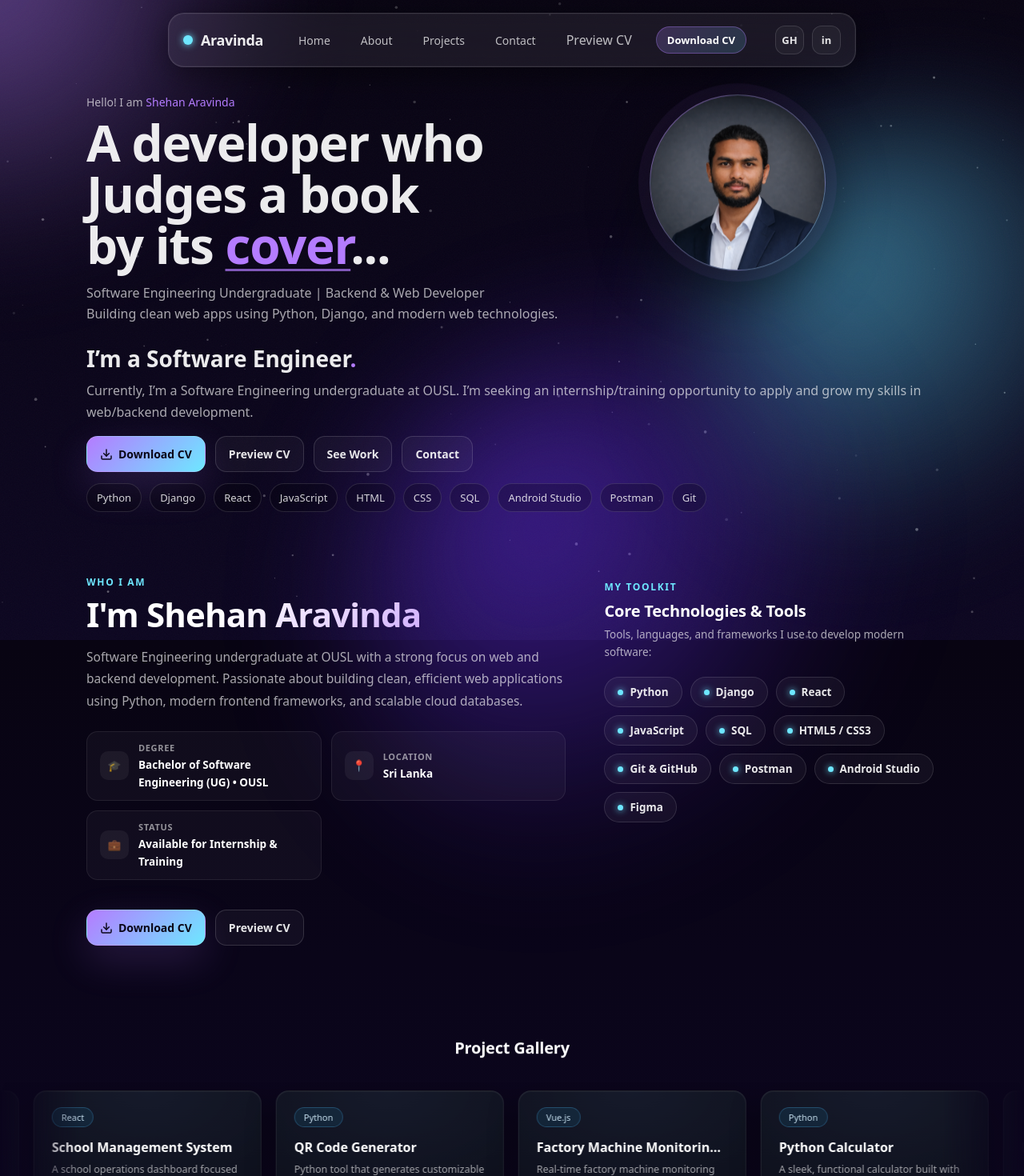
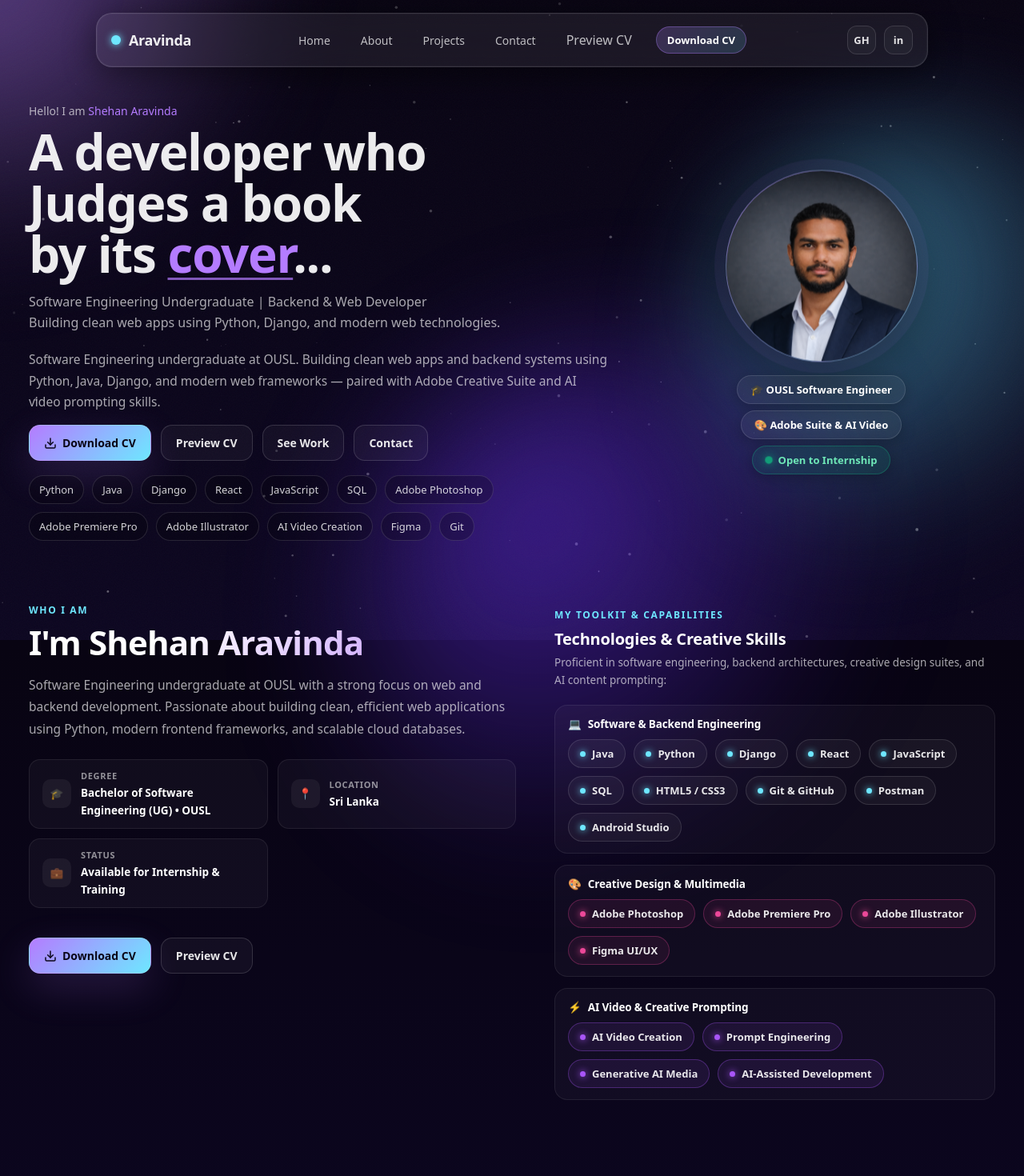
Before and after one commit to AravindaRajapaksha/Portforlio, a React (Vite) app: page / in a window 1280 px wide. Shown: the top 1470 px of the page at 80% size. Built offline with nearby package versions, Linux system fonts and the light colour scheme.

Commit message:
Balance page layout with wider container, 3-column project grid, Java, Adobe Suite, and AI Video skills

```diff
--- a/src/App.jsx
+++ b/src/App.jsx
@@ -874,33 +874,9 @@ export default function App() {
                   {profileData.subtitle} <br />
                   {profileData.description}
                 </p>
-              </div>
-            </Reveal>
 
-            <Reveal direction="right">
-              <div className="avatarWrap">
-                <div className="avatar">
-                  <img
-                    src={profileData.imgSrc}
-                    alt={profileData.name}
-                    className="avatarImg"
-                  />
-                </div>
-              </div>
-            </Reveal>
-          </div>
-
-          <div className="heroRow">
-            {/* LEFT TEXT */}
-            <Reveal direction="left" delay={200}>
-              <div className="heroText">
-                <h2 className="bigLine">
-                  I’m a Software Engineer<span className="accent">.</span>
-                </h2>
-
-                <p className="muted">
-                  Currently, I’m a Software Engineering undergraduate at OUSL. I’m seeking an
-                  internship/training opportunity to apply and grow my skills in web/backend development.
+                <p className="muted heroBio">
+                  Software Engineering undergraduate at OUSL. Building clean web apps and backend systems using Python, Java, Django, and modern web frameworks — paired with Adobe Creative Suite and AI video prompting skills.
                 </p>
 
                 <div className="btnRow">
@@ -925,20 +901,37 @@ export default function App() {
 
                 <div className="chips">
                   <Pill>Python</Pill>
+                  <Pill>Java</Pill>
                   <Pill>Django</Pill>
                   <Pill>React</Pill>
                   <Pill>JavaScript</Pill>
-                  <Pill>HTML</Pill>
-                  <Pill>CSS</Pill>
                   <Pill>SQL</Pill>
-                  <Pill>Android Studio</Pill>
-                  <Pill>Postman</Pill>
+                  <Pill>Adobe Photoshop</Pill>
+                  <Pill>Adobe Premiere Pro</Pill>
+                  <Pill>Adobe Illustrator</Pill>
+                  <Pill>AI Video Creation</Pill>
+                  <Pill>Figma</Pill>
                   <Pill>Git</Pill>
                 </div>
               </div>
             </Reveal>
 
-            {/* RIGHT PROFILE (TOP ALIGNED) - MOVED TO TOP OF HERO */}
+            <Reveal direction="right">
+              <div className="avatarWrap">
+                <div className="avatar">
+                  <img
+                    src={profileData.imgSrc}
+                    alt={profileData.name}
+                    className="avatarImg"
+                  />
+                </div>
+                <div className="avatarBadges">
+                  <div className="heroBadge">🎓 OUSL Software Engineer</div>
+                  <div className="heroBadge">🎨 Adobe Suite & AI Video</div>
+                  <div className="heroBadge liveStatus"><span className="statusDot" />Open to Internship</div>
+                </div>
+              </div>
+            </Reveal>
           </div>
         </section>
 
@@ -992,13 +985,18 @@ export default function App() {
               </div>
 
               <div className="aboutSkillsCol">
-                <span className="aboutEyebrow">My Toolkit</span>
-                <h3 className="aboutSkillsHeading">Core Technologies & Tools</h3>
+                <span className="aboutEyebrow">My Toolkit & Capabilities</span>
+                <h3 className="aboutSkillsHeading">Technologies & Creative Skills</h3>
                 <p className="aboutSkillsSub">
-                  Tools, languages, and frameworks I use to develop modern software:
+                  Proficient in software engineering, backend architectures, creative design suites, and AI content prompting:
                 </p>
 
+                <div className="aboutSkillCategory">
+                  <div className="aboutSkillCategoryTitle">
+                    <span>💻</span> Software & Backend Engineering
+                  </div>
                   <div className="aboutSkillsGrid">
+                    <span className="aboutSkillTag"><span className="skillDot" />Java</span>
                     <span className="aboutSkillTag"><span className="skillDot" />Python</span>
                     <span className="aboutSkillTag"><span className="skillDot" />Django</span>
                     <span className="aboutSkillTag"><span className="skillDot" />React</span>
@@ -1008,7 +1006,31 @@ export default function App() {
                     <span className="aboutSkillTag"><span className="skillDot" />Git & GitHub</span>
                     <span className="aboutSkillTag"><span className="skillDot" />Postman</span>
                     <span className="aboutSkillTag"><span className="skillDot" />Android Studio</span>
-                  <span className="aboutSkillTag"><span className="skillDot" />Figma</span>
+                  </div>
+                </div>
+
+                <div className="aboutSkillCategory">
+                  <div className="aboutSkillCategoryTitle">
+                    <span>🎨</span> Creative Design & Multimedia
+                  </div>
+                  <div className="aboutSkillsGrid">
+                    <span className="aboutSkillTag creativeTag"><span className="skillDot creative" />Adobe Photoshop</span>
+                    <span className="aboutSkillTag creativeTag"><span className="skillDot creative" />Adobe Premiere Pro</span>
+                    <span className="aboutSkillTag creativeTag"><span className="skillDot creative" />Adobe Illustrator</span>
+                    <span className="aboutSkillTag creativeTag"><span className="skillDot creative" />Figma UI/UX</span>
+                  </div>
+                </div>
+
+                <div className="aboutSkillCategory">
+                  <div className="aboutSkillCategoryTitle">
+                    <span>⚡</span> AI Video & Creative Prompting
+                  </div>
+                  <div className="aboutSkillsGrid">
+                    <span className="aboutSkillTag aiTag"><span className="skillDot ai" />AI Video Creation</span>
+                    <span className="aboutSkillTag aiTag"><span className="skillDot ai" />Prompt Engineering</span>
+                    <span className="aboutSkillTag aiTag"><span className="skillDot ai" />Generative AI Media</span>
+                    <span className="aboutSkillTag aiTag"><span className="skillDot ai" />AI-Assisted Development</span>
+                  </div>
                 </div>
               </div>
             </div>
--- a/src/style.css
+++ b/src/style.css
@@ -116,7 +116,7 @@ body {
   transform: translateX(-50%);
   z-index: 50;
   width: calc(100% - 48px);
-  max-width: 860px;
+  max-width: 1040px;
   backdrop-filter: blur(24px);
   -webkit-backdrop-filter: blur(24px);
   background: rgba(255, 255, 255, .07);
@@ -257,15 +257,15 @@ body {
 }
 
 .wrap {
-  max-width: 1100px;
+  max-width: 1380px;
   margin: 0 auto;
-  padding: 18px;
+  padding: 24px 36px;
 }
 
 /* HERO */
 .hero {
-  padding-top: 100px;
-  padding-bottom: 22px;
+  padding-top: 105px;
+  padding-bottom: 28px;
   scroll-margin-top: 100px;
 }
 
@@ -294,10 +294,18 @@ body {
 }
 
 .sub {
-  margin: 0 0 24px;
+  margin: 0 0 20px;
   color: var(--muted);
   line-height: 1.65;
-  max-width: 900px;
+  max-width: 100%;
+}
+
+.heroBio {
+  font-size: 15.5px;
+  line-height: 1.68;
+  color: rgba(255, 255, 255, 0.78);
+  max-width: 740px;
+  margin: 0 0 20px;
 }
 
 .bigLine {
@@ -319,7 +327,7 @@ body {
   display: flex;
   gap: 12px;
   flex-wrap: wrap;
-  margin-bottom: 14px;
+  margin-bottom: 18px;
 }
 
 .btn {
@@ -327,7 +335,7 @@ body {
   align-items: center;
   justify-content: center;
   text-decoration: none;
-  padding: 12px 16px;
+  padding: 12px 18px;
   border-radius: 14px;
   border: 1px solid rgba(255, 255, 255, .14);
   font-weight: 700;
@@ -376,25 +384,24 @@ body {
 /* PROFILE */
 .heroHeader {
   display: grid;
-  grid-template-columns: 1fr auto;
-  gap: 30px;
-  align-items: center;
-  padding-right: 40px;
-}
-
-/* PROFILE */
+  grid-template-columns: 1.25fr 0.75fr;
+  gap: 48px;
+  align-items: center;
+  padding-right: 0;
+}
+
 .avatarWrap {
   display: flex;
   flex-direction: column;
-  align-items: flex-end;
-  gap: 10px;
-  transform: translate(-100px, -45px);
-  /* Final shift left */
+  align-items: center;
+  justify-content: center;
+  gap: 16px;
+  transform: none;
 }
 
 .avatar {
-  width: 220px;
-  height: 220px;
+  width: 240px;
+  height: 240px;
   flex-shrink: 0;
   aspect-ratio: 1 / 1;
   border-radius: 50%;
@@ -414,6 +421,53 @@ body {
   border-radius: 999px;
 }
 
+.avatarBadges {
+  display: flex;
+  flex-direction: column;
+  gap: 8px;
+  align-items: center;
+  width: 100%;
+}
+
+.heroBadge {
+  display: inline-flex;
+  align-items: center;
+  gap: 8px;
+  padding: 8px 16px;
+  border-radius: 999px;
+  font-size: 13px;
+  font-weight: 600;
+  background: rgba(255, 255, 255, 0.05);
+  border: 1px solid rgba(255, 255, 255, 0.12);
+  color: #ffffff;
+  backdrop-filter: blur(12px);
+  -webkit-backdrop-filter: blur(12px);
+  box-shadow: 0 4px 18px rgba(0, 0, 0, 0.25);
+  transition: all 0.2s ease;
+}
+
+.heroBadge:hover {
+  transform: translateY(-2px);
+  border-color: rgba(180, 124, 255, 0.4);
+  background: rgba(180, 124, 255, 0.12);
+}
+
+.heroBadge.liveStatus {
+  background: rgba(16, 185, 129, 0.1);
+  border-color: rgba(16, 185, 129, 0.3);
+  color: #6ee7b7;
+}
+
+.statusDot {
+  width: 8px;
+  height: 8px;
+  border-radius: 50%;
+  background: #10b981;
+  box-shadow: 0 0 10px #10b981;
+  display: inline-block;
+  animation: pulseDot 2s infinite;
+}
+
 .avatarHint {
   margin: 0;
   font-size: 12px;
@@ -434,7 +488,7 @@ body {
 
 /* SECTIONS */
 .section {
-  padding: 44px 0;
+  padding: 40px 0;
   scroll-margin-top: 80px;
 }
 
@@ -445,12 +499,12 @@ body {
 
 /* ABOUT ME SECTION */
 .aboutSection {
-  padding: 56px 0;
+  padding: 50px 0;
 }
 
 .aboutContainer {
   display: grid;
-  grid-template-columns: 1.18fr 0.82fr;
+  grid-template-columns: 1.05fr 0.95fr;
   gap: 48px;
   align-items: start;
 }
@@ -487,7 +541,7 @@ body {
   font-size: 15.5px;
   line-height: 1.75;
   color: var(--muted);
-  max-width: 620px;
+  max-width: 100%;
 }
 
 .aboutHighlights {
@@ -563,6 +617,31 @@ body {
   color: var(--muted);
 }
 
+.aboutSkillCategory {
+  margin-bottom: 14px;
+  background: rgba(255, 255, 255, 0.03);
+  border: 1px solid rgba(255, 255, 255, 0.08);
+  border-radius: 16px;
+  padding: 14px 16px;
+  transition: border-color 0.2s ease, background 0.2s ease;
+}
+
+.aboutSkillCategory:hover {
+  border-color: rgba(180, 124, 255, 0.25);
+  background: rgba(255, 255, 255, 0.045);
+}
+
+.aboutSkillCategoryTitle {
+  font-size: 13.5px;
+  font-weight: 700;
+  color: #ffffff;
+  display: flex;
+  align-items: center;
+  gap: 8px;
+  margin-bottom: 10px;
+  letter-spacing: -0.01em;
+}
+
 .aboutSkillsGrid {
   display: flex;
   flex-wrap: wrap;
@@ -573,9 +652,9 @@ body {
   display: inline-flex;
   align-items: center;
   gap: 8px;
-  padding: 9px 16px;
+  padding: 8px 14px;
   border-radius: 999px;
-  font-size: 13.5px;
+  font-size: 13px;
   font-weight: 600;
   background: rgba(255, 255, 255, 0.045);
   border: 1px solid rgba(255, 255, 255, 0.12);
@@ -588,6 +667,36 @@ body {
   border-color: rgba(180, 124, 255, 0.45);
   color: #ffffff;
   transform: translateY(-2px);
+}
+
+.creativeTag {
+  border-color: rgba(236, 72, 153, 0.3) !important;
+  background: rgba(236, 72, 153, 0.08) !important;
+}
+
+.creativeTag:hover {
+  background: rgba(236, 72, 153, 0.22) !important;
+  border-color: rgba(236, 72, 153, 0.55) !important;
+}
+
+.skillDot.creative {
+  background: #ec4899 !important;
+  box-shadow: 0 0 8px #ec4899 !important;
+}
+
+.aiTag {
+  border-color: rgba(168, 85, 247, 0.32) !important;
+  background: rgba(168, 85, 247, 0.09) !important;
+}
+
+.aiTag:hover {
+  background: rgba(168, 85, 247, 0.24) !important;
+  border-color: rgba(168, 85, 247, 0.6) !important;
+}
+
+.skillDot.ai {
+  background: #a855f7 !important;
+  box-shadow: 0 0 8px #a855f7 !important;
 }
 
 .skillDot {
@@ -608,13 +717,14 @@ body {
 /* PROJECT GALLERY MARQUEE */
 .projectGallerySection {
   overflow: visible;
+  padding: 24px 0 12px;
 }
 
 .gallerySectionTitle {
   text-align: center;
   font-size: 20px;
   font-weight: 700;
-  margin-bottom: 30px;
+  margin-bottom: 24px;
   color: #ffffff;
   letter-spacing: -0.01em;
 }
@@ -798,8 +908,8 @@ body {
 
 .grid {
   display: grid;
-  grid-template-columns: repeat(2, minmax(0, 1fr));
-  gap: 16px;
+  grid-template-columns: repeat(auto-fill, minmax(380px, 1fr));
+  gap: 24px;
 }
 
 /* CARD */
@@ -816,7 +926,7 @@ body {
 
 .cardImgWrap {
   width: 100%;
-  height: 180px;
+  height: 200px;
   overflow: hidden;
   border-radius: 18px 18px 0 0;
   position: relative;
@@ -1107,7 +1217,7 @@ body {
 
 .contactHeader {
   text-align: center;
-  max-width: 640px;
+  max-width: 760px;
   margin: 0 auto 42px;
 }
 
@@ -1166,8 +1276,8 @@ body {
 
 .contactShowcase {
   display: grid;
-  grid-template-columns: 1fr 1.08fr;
-  gap: 24px;
+  grid-template-columns: 1fr 1.15fr;
+  gap: 32px;
   align-items: stretch;
 }
 
```
Lines whose indentation alone changed are shown as unchanged.
